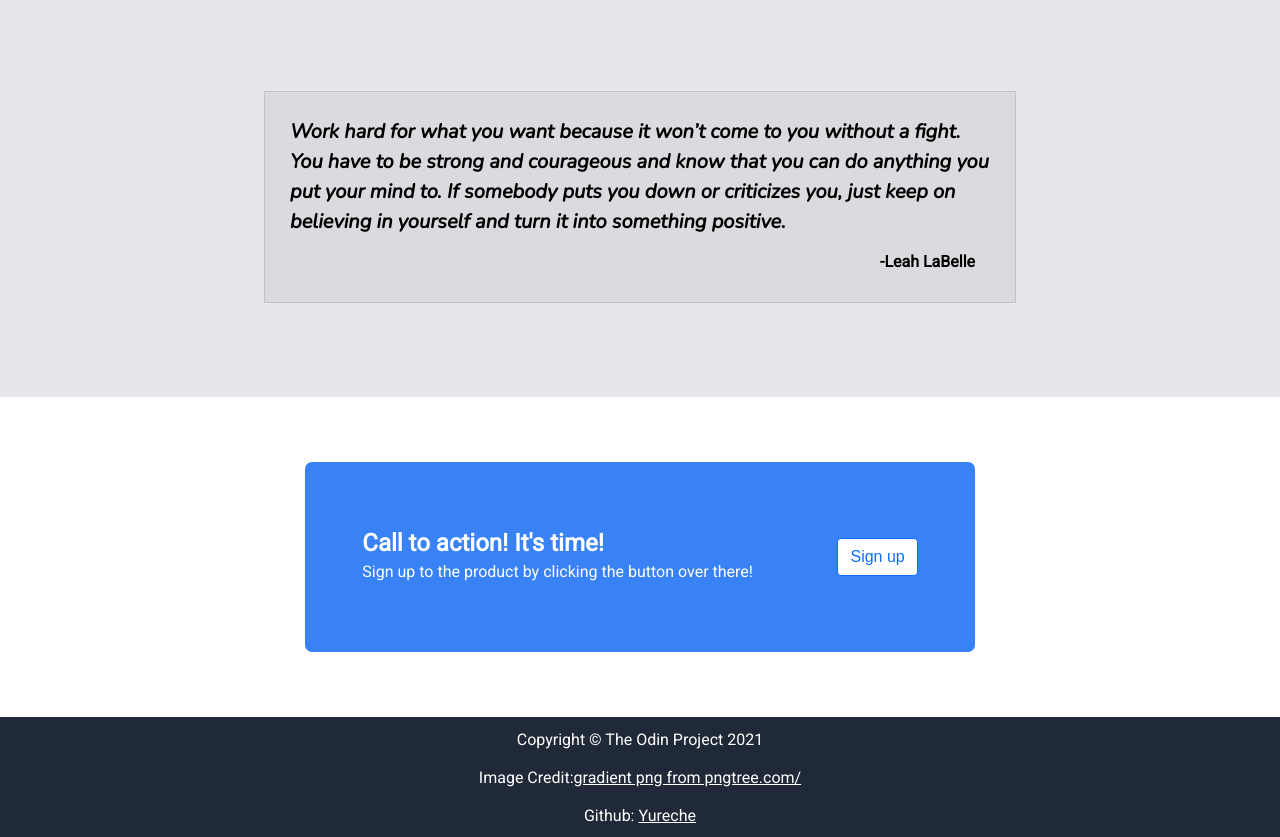
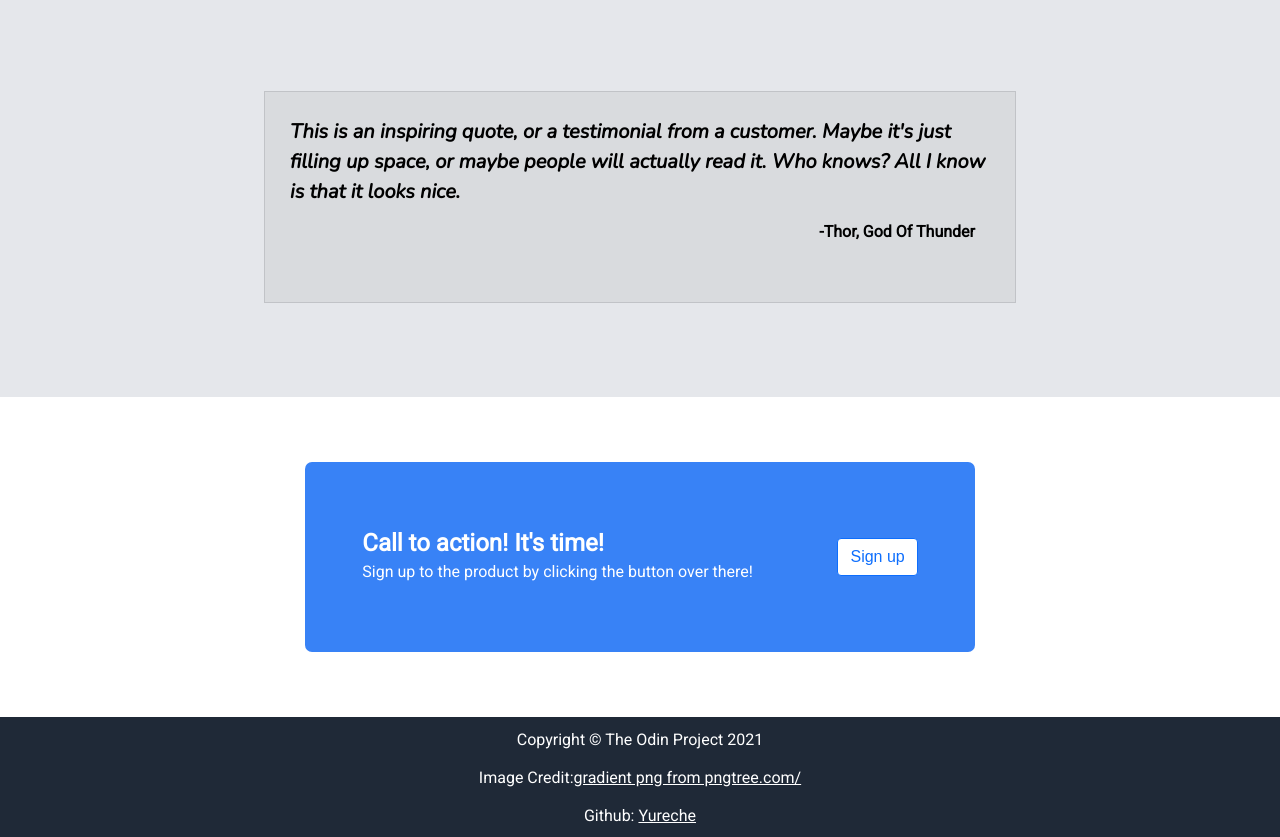
Before and after one commit to Yureche/Product-Landing-Page, a plain HTML site: page index.html in a window 1280 px wide. Shown: the part 1303-2140 px from the top of the page. Drawn offline with nearby package versions, Linux system fonts and the light colour scheme.

Commit message:
Update quote

```diff
--- a/index.html
+++ b/index.html
@@ -57,8 +57,8 @@
     <!--  Quote -->
     <div class="quote-container">
         <blockquote class="blockquote">
-            <p class="blockquote-text">Work hard for what you want because it won’t come to you without a fight. You have to be strong and courageous and know that you can do anything you put your mind to. If somebody puts you down or criticizes you, just keep on believing in yourself and turn it into something positive.</p>
-            <p class="blockqoute-author">-Leah LaBelle</p>
+            <p class="blockquote-text">This is an inspiring quote, or a testimonial from a customer. Maybe it's just filling up space, or maybe people will actually read it. Who knows? All I know is that it looks nice.</p>
+            <p class="blockqoute-author">-Thor, God Of Thunder</p>
         </blockquote>
     </div>
     <!-- Sign-Up -->
```
